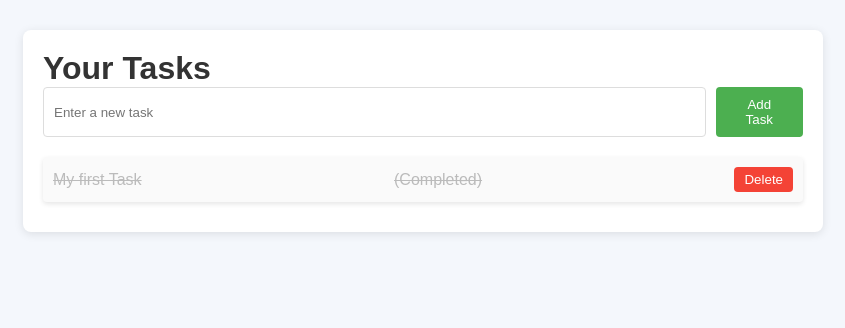
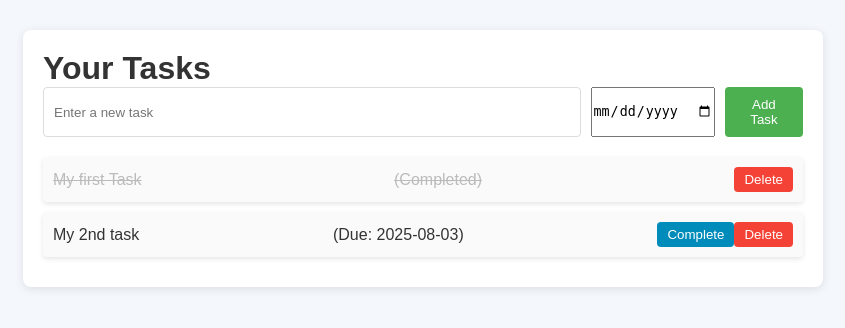
Before and after one commit to hitendrapal-gemini/copilot_demo_todo_app, a Flask app: page / in a window 1280 px wide. Shown: the part 58-386 px from the top of the page, without its empty margins (217-1062 px from the left). Run offline with Flask 3, Linux system fonts and the light colour scheme.

Commit message:
Added Due date

```diff
--- a/db.json
+++ b/db.json
@@ -4,6 +4,12 @@
       "task_id": "c442fc3c-17c8-4359-8453-0f921030e7af",
       "task_name": "My first Task",
       "completed": true
+    },
+    {
+      "task_id": "1daea1f0-f9a8-4da0-a891-60acde67ef64",
+      "task_name": "My 2nd task",
+      "completed": false,
+      "due_date": "2025-08-03"
     }
   ]
 }
--- a/tasks.py
+++ b/tasks.py
@@ -66,12 +66,14 @@ def home():
 @tasks.route('/add', methods=['POST'])
 def add_task():
     task_name = request.form.get('task_name')
+    due_date = request.form.get('due_date')
     if task_name:
         task_id = generate_task_id()
         task = {
             'task_id': task_id,
             'task_name': task_name,
             'completed': False,
+            'due_date': due_date,
         }
         task_db.save(task)
         flash('Task added successfully!', 'success')
--- a/templates/dashboard.html
+++ b/templates/dashboard.html
@@ -1,4 +1,3 @@
-
 <!DOCTYPE html>
 <html lang="en">
 <head>
@@ -33,6 +32,7 @@
         <!-- Add Task Form -->
         <form action="{{ url_for('tasks.add_task') }}" method="POST" class="add-task-form">
             <input type="text" name="task_name" placeholder="Enter a new task" required>
+            <input type="date" name="due_date" required>
             <button type="submit">Add Task</button>
         </form>
 
@@ -41,7 +41,9 @@
             {% for task in tasks %}
                 <li class="task-item {% if task['completed'] %}completed{% endif %}">
                     <span>{{ task['task_name'] }}</span>
-
+                    {% if task['due_date'] %}
+                        <span class="due-date"> (Due: {{ task['due_date'] }})</span>
+                    {% endif %}
                     <!-- Mark as complete -->
                     {% if not task['completed'] %}
                         <form action="{{ url_for('tasks.complete_task', task_id=task['task_id']) }}" method="POST" style="display:inline;">
@@ -50,7 +52,6 @@
                     {% else %}
                         <span>(Completed)</span>
                     {% endif %}
-
                     <!-- Delete task -->
                     <form action="{{ url_for('tasks.delete_task', task_id=task['task_id']) }}" method="POST" style="display:inline;">
                         <button type="submit">Delete</button>
```
